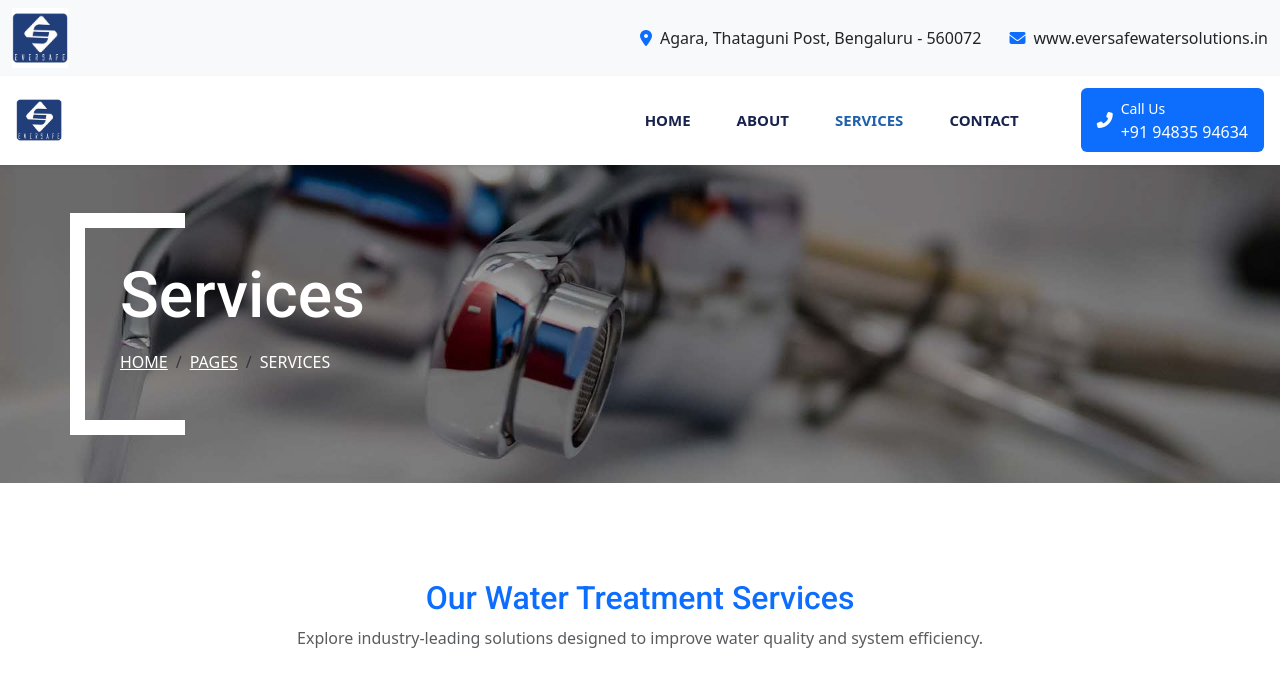
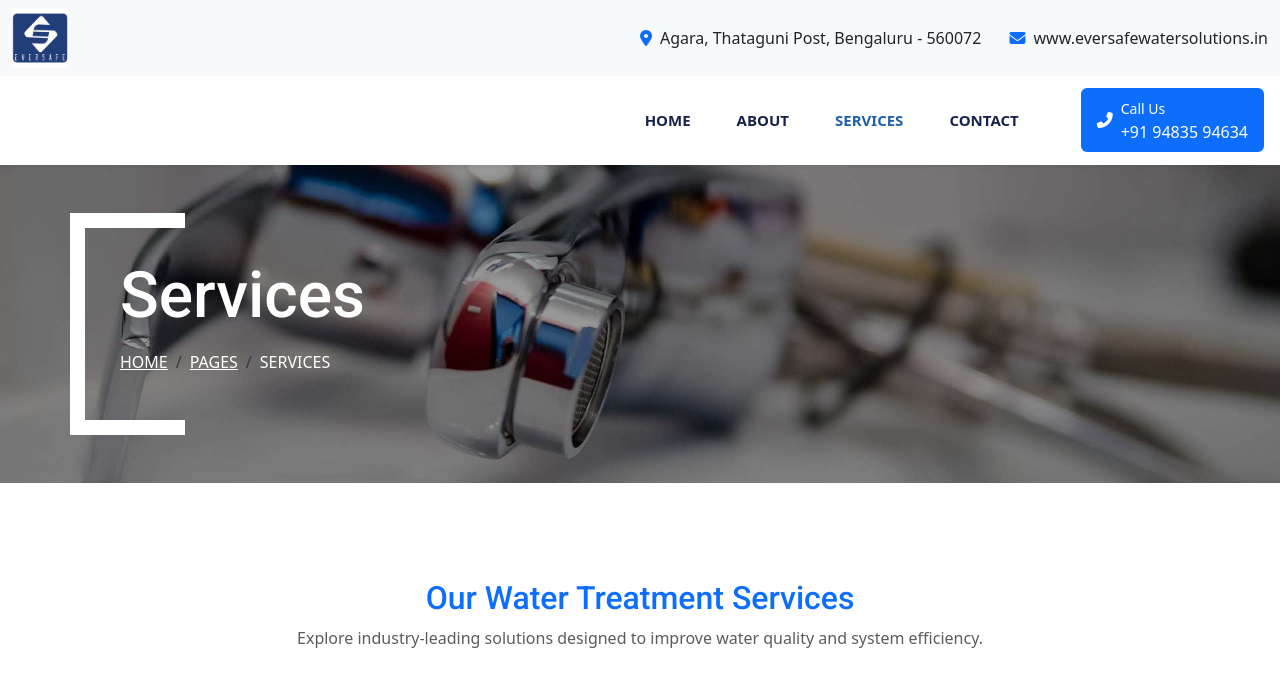
Before and after one commit to NV18Codes/Ever-safe, a plain HTML site: page service.html in a window 1280 px wide. Shown: the top 677 px of the page. Drawn offline with nearby package versions, Linux system fonts and the light colour scheme.

Commit message:
initial commit

```diff
--- a/service.html
+++ b/service.html
@@ -61,7 +61,6 @@
     </div>
     <!-- Spinner End -->
 
-
     <!-- Header Top Info (Only for large screens) -->
     <div class="container-fluid bg-light py-2 d-none d-lg-block">
         <div class="row align-items-center">
@@ -85,8 +84,8 @@
 
     <!-- Navbar Start (Mobile + Desktop) -->
     <nav class="navbar navbar-expand-lg navbar-light bg-white shadow-sm px-3">
-        <!-- Single Logo Always -->
-        <a href="index.html" class="navbar-brand d-flex align-items-center">
+        <!-- Logo: hidden on lg, shown on mobile -->
+        <a href="index.html" class="navbar-brand d-lg-none">
             <img src="logo.png" alt="Eversafe Logo" style="max-height: 50px;">
         </a>
 
@@ -99,7 +98,7 @@
         <div class="collapse navbar-collapse" id="navbarCollapse">
             <ul class="navbar-nav ms-auto">
                 <li class="nav-item"><a href="index.html" class="nav-link ">Home</a></li>
-                <li class="nav-item"><a href="about.html" class="nav-link ">About</a></li>
+                <li class="nav-item"><a href="about.html" class="nav-link">About</a></li>
                 <li class="nav-item"><a href="service.html" class="nav-link active">Services</a></li>
                 <li class="nav-item"><a href="contact.html" class="nav-link">Contact</a></li>
             </ul>
@@ -115,7 +114,6 @@
         </div>
     </nav>
     <!-- Navbar End -->
-
     <!-- Page Header Start -->
     <div class="container-fluid page-header mb-5 py-5">
         <div class="container">
```
Also changed, not shown: about.html (+2 -3 lines), contact.html (+3 -4 lines), index.html (+2 -3 lines).
